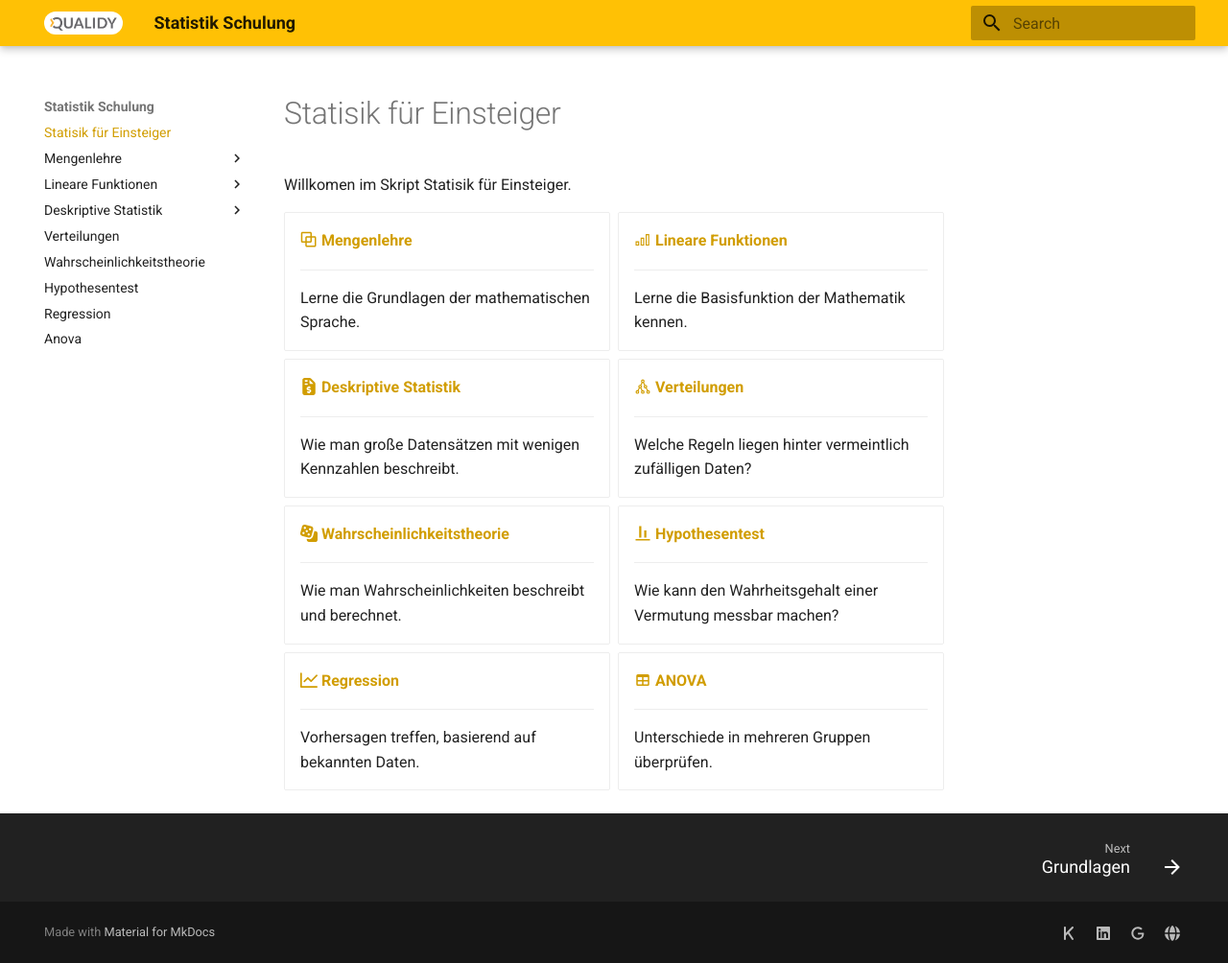
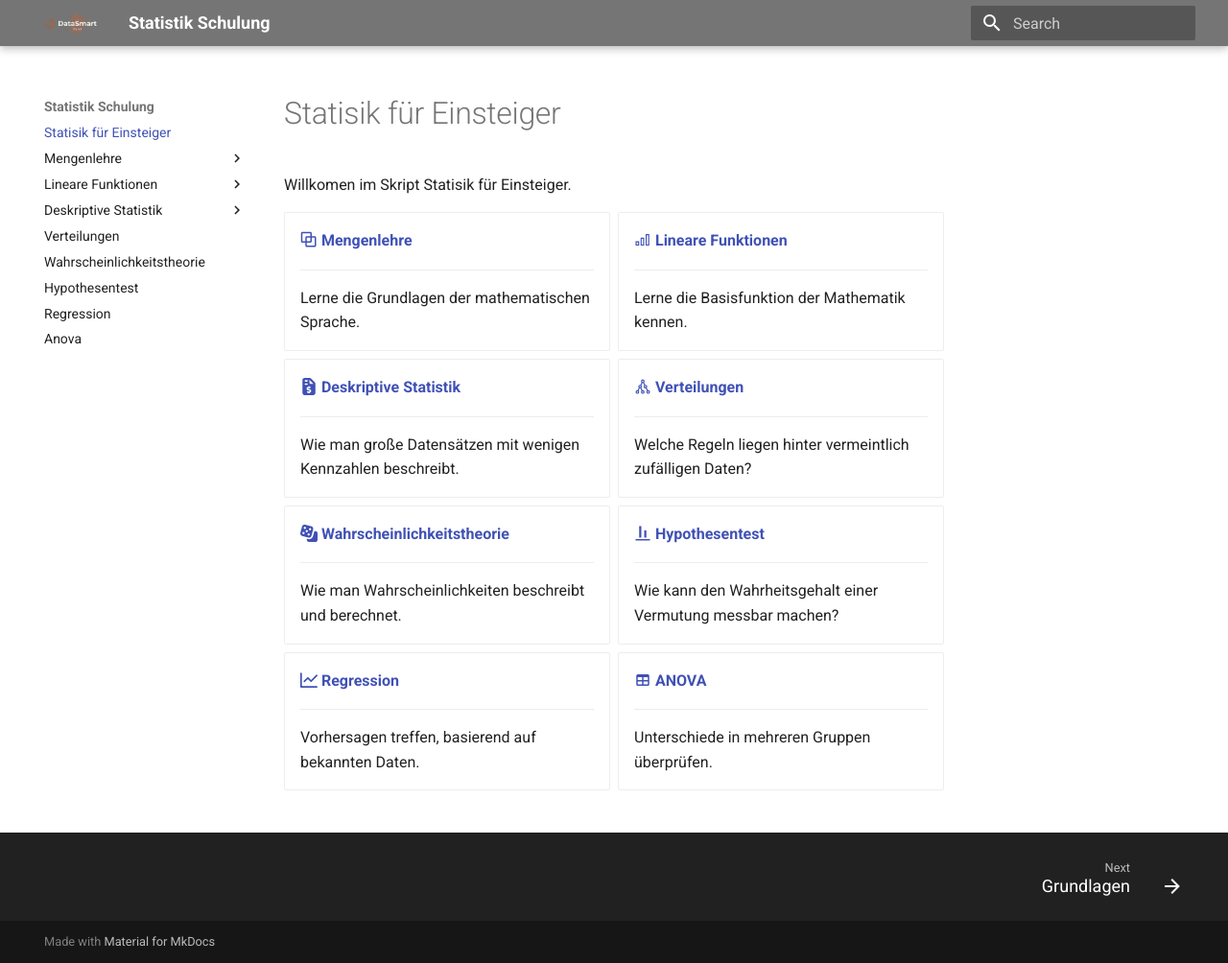
Before and after one commit to Qualidy/wiki-stochastik-solo, an MkDocs documentation site: the page built from docs/index.md, in a window 1280 px wide and 1004 px high. Shown: the whole window at 96% size. Built offline with MkDocs 1.6.1 and Material for MkDocs 9.7.7, drawn with Linux system fonts in a browser that asks for light colours; comment, search, counter and statistics services are not loaded.

```diff
--- a/docs/stylesheets/style.css
+++ b/docs/stylesheets/style.css
@@ -2,6 +2,5 @@
 .md-header__button.md-logo svg,
 .md-nav__title .md-nav__button.md-logo img,
 .md-nav__title .md-nav__button.md-logo svg {
-    background-color: white;
     border-radius: 15px;
 }
--- a/mkdocs.yml
+++ b/mkdocs.yml
@@ -36,21 +36,10 @@ theme:
   name: material
   logo: logo.png
   palette:
-    primary: 'amber'
-    accent: 'light blue'
+    primary: 'grey'
+    accent: 'deep orange'
   features:
     - navigation.footer
-
-extra:
-  social:
-    - icon: fontawesome/solid/k
-      link: https://www.kununu.com/de/qualidy
-    - icon: fontawesome/brands/linkedin
-      link: https://de.linkedin.com/company/qualidy
-    - icon: material/google
-      link: https://www.google.com/search?sca_esv=7e6ba2047fcb60f3&uds=AMwkrPtyB8MsmozA4Lwzqy2G2HCu-abqzc6moOG48q3gP5dtjTRzC2Ws0eSwcyLXDfZNuYCrZ7ByIreHLG9th3vKLekPoVeey0tumAbet4cVLQRLzdRFhUbOGbnyp3xo1V0hzzaNmkCN&si=AKbGX_rcuucMgom2rba1cdwsvM2SVoIkP2btyqGMV4t0GuHIs4sGV_1tpuqR0YHG4Rzd9SdJcL-lW6E-2aJA5azZLTKkIOrZ2j2aWwoBkVbdEJ0o0GPcQhs%3D&q=Qualidy+GmbH+Rezensionen&sa=X&ved=2ahUKEwibsbnSgcmFAxXNQvEDHaVYCiAQ3PALegQIRxAF
-    - icon: fontawesome/solid/globe
-      link: https://qualidy.de
 
 nav:
   - index.md
```
Also changed, not shown: docs/logo.png, docs/mengenlehre/mengenoperationen.md (line endings or trailing spaces).
